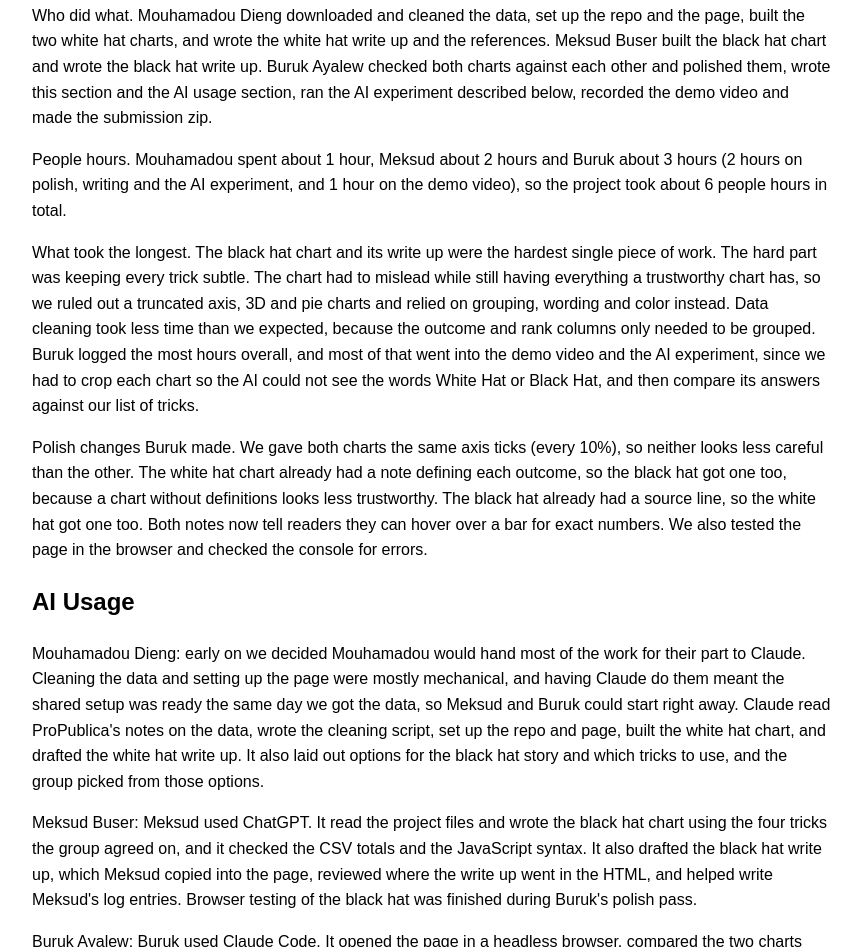
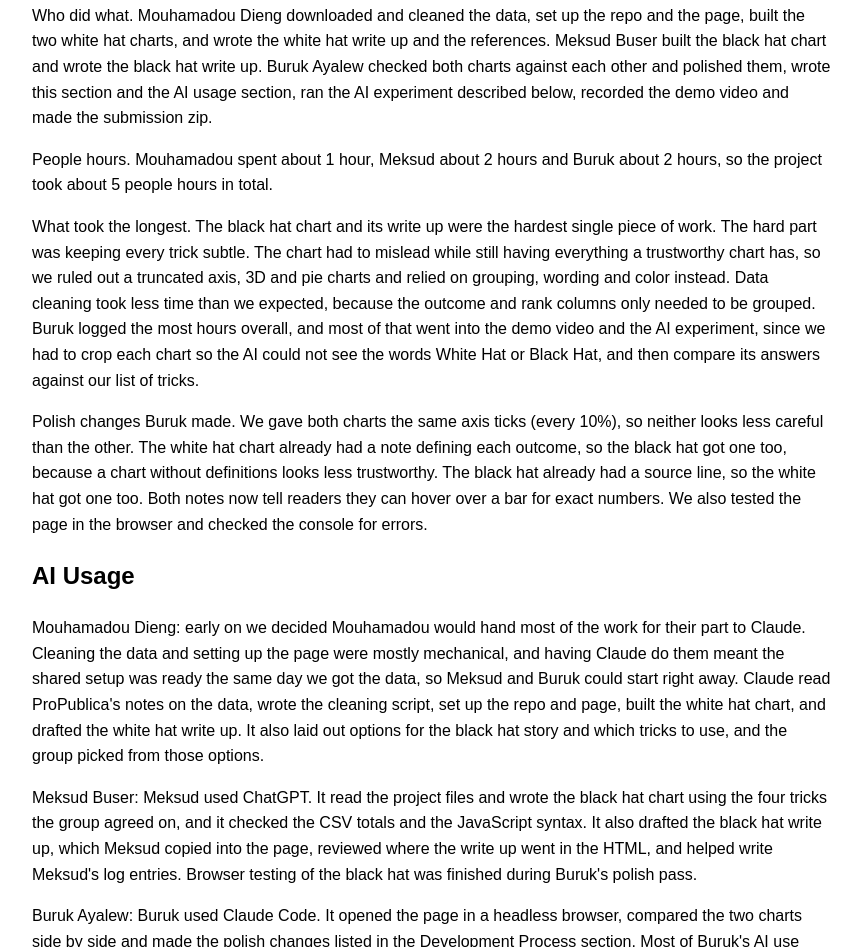
Before and after one commit to mdieng123/nypd-white-black-hat, a plain HTML site: page index.html in a window 1280 px wide. Shown: the part 3597-4544 px from the top of the page, without its empty margins (208-1069 px from the left). Drawn offline with nearby package versions, Linux system fonts and the light colour scheme.

Commit message:
final changes

```diff
--- a/index.html
+++ b/index.html
@@ -166,8 +166,7 @@
             recorded the demo video and made the submission zip.
         </p>
         <p>
-            People hours. Mouhamadou spent about 1 hour, Meksud about 2 hours and Buruk about 3 hours (2 hours on
-            polish, writing and the AI experiment, and 1 hour on the demo video), so the project took about 6 people
+            People hours. Mouhamadou spent about 1 hour, Meksud about 2 hours and Buruk about 2 hours, so the project took about 5 people
             hours in total.
         </p>
         <p>
```
Also changed, not shown: 2 other files.
